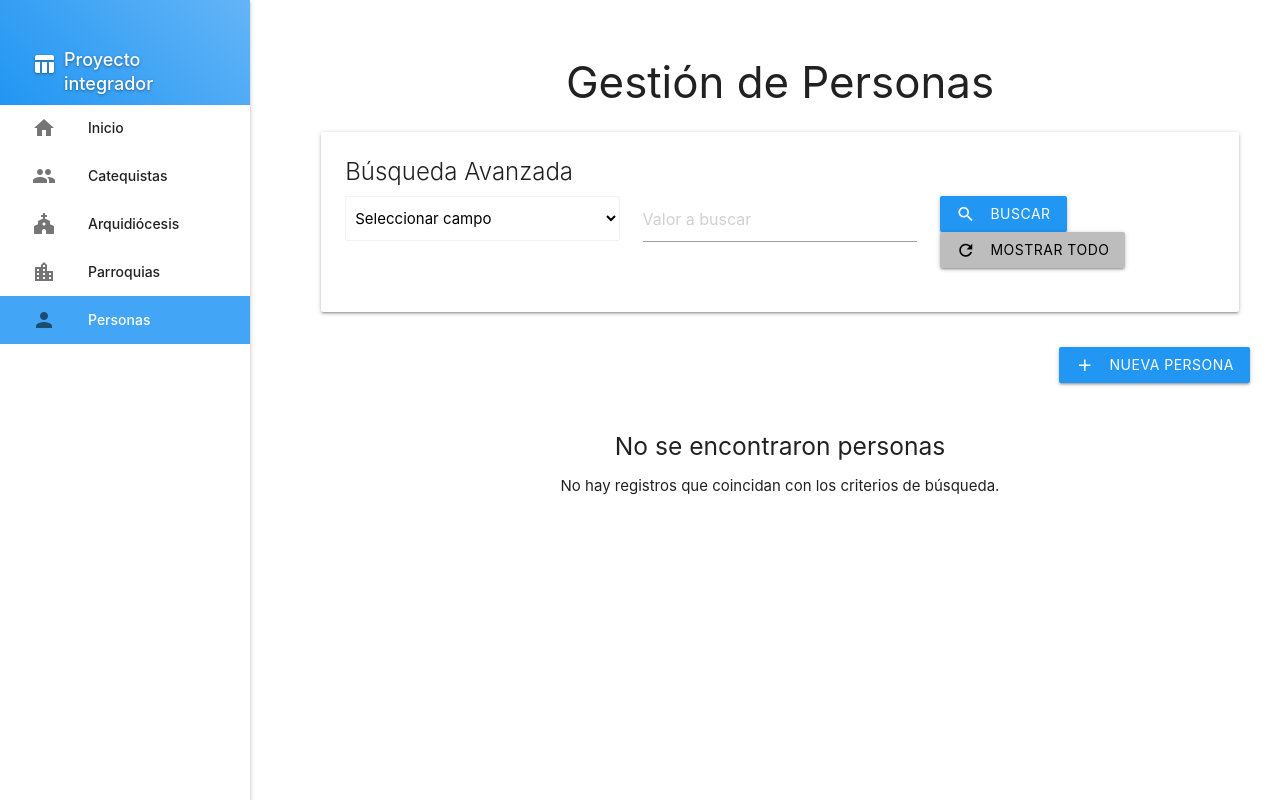
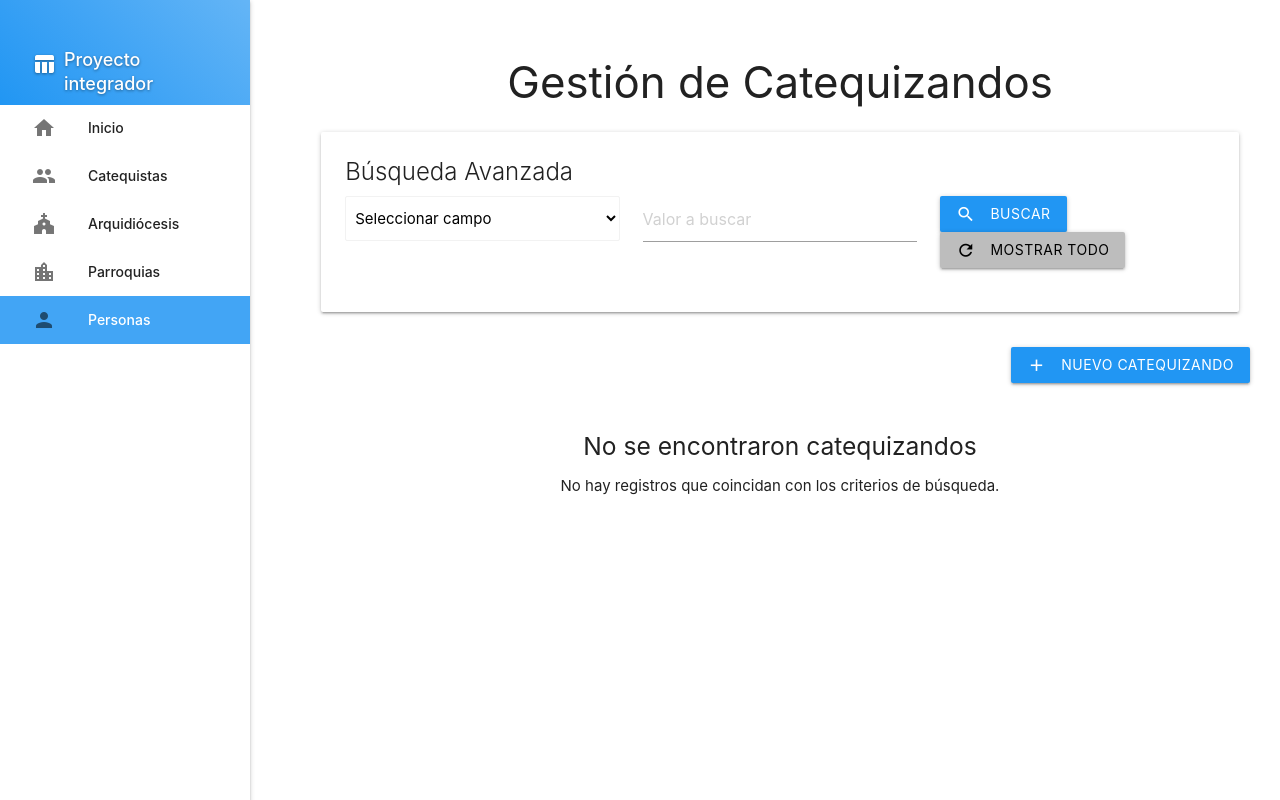
Before and after one commit to thedamnandres/Proyecto-Python-P2, a Flask app: page /personas/ in a window 1280 px wide. Run offline with Flask 3, Linux system fonts and the light colour scheme; data that the repository does not hold is empty.

Commit message:
lastchanges

```diff
--- a/app/controllers/personas_controller.py
+++ b/app/controllers/personas_controller.py
@@ -9,7 +9,7 @@ def listar():
     """Lista todas las personas desde MongoDB con búsqueda avanzada"""
     persona_model = PersonaModel()
     search_fields = [
-        'cedula', 'nombres', 'apellidos', 'parroquia_id', 'rol',
+        'cedula', 'nombres', 'apellidos', 'parroquia_id',
         'madre_nombre', 'padre_nombre',
         'bautismo.nombre_padrino', 'bautismo.nombre_madrina',
         'bautismo.lugar_bautizo'
@@ -47,7 +47,7 @@ def buscar():
     """Endpoint para búsqueda (GET y POST)"""
     persona_model = PersonaModel()
     search_fields = [
-        'cedula', 'nombres', 'apellidos', 'parroquia_id', 'rol',
+        'cedula', 'nombres', 'apellidos', 'parroquia_id',
         'madre_nombre', 'padre_nombre',
         'bautismo.nombre_padrino', 'bautismo.nombre_madrina',
         'bautismo.lugar_bautizo'
--- a/app/templates/personas/form.html
+++ b/app/templates/personas/form.html
@@ -1,10 +1,10 @@
 {% extends "base.html" %}
 
-{% block title %}{% if persona %}Editar Persona{% else %}Nueva Persona{% endif %}{% endblock %}
+{% block title %}{% if persona %}Editar Catequizando{% else %}Nuevo Catequizando{% endif %}{% endblock %}
 
 {% block content %}
 <div class="container">
-    <h3 class="center-align">{% if persona %}Editar Persona{% else %}Nueva Persona{% endif %}</h3>
+    <h3 class="center-align">{% if persona %}Editar Catequizando{% else %}Nuevo Catequizando{% endif %}</h3>
 
     <!-- Mostrar mensajes flash -->
     {% with messages = get_flashed_messages(with_categories=true) %}
--- a/app/templates/personas/listar.html
+++ b/app/templates/personas/listar.html
@@ -3,7 +3,7 @@
 {% block title %}Personas{% endblock %}
 
 {% block content %}
-<h3 class="center-align">Gestión de Personas</h3>
+<h3 class="center-align">Gestión de Catequizandos</h3>
 
 <!-- Formulario de búsqueda -->
 <div class="row" style="margin-bottom: 20px;">
@@ -22,7 +22,6 @@
                                     {% elif field == 'nombres' %}Nombres
                                     {% elif field == 'apellidos' %}Apellidos
                                     {% elif field == 'parroquia_id' %}ID Parroquia
-                                    {% elif field == 'rol' %}Rol
                                     {% elif field == 'madre_nombre' %}Nombre de Madre
                                     {% elif field == 'padre_nombre' %}Nombre de Padre
                                     {% elif field == 'bautismo.nombre_padrino' %}Padrino
@@ -55,7 +54,7 @@
 
 <div class="right-align" style="margin-bottom: 20px;">
     <a href="{{ url_for('personas.nuevo') }}" class="btn blue">
-        <i class="material-icons left">add</i>Nueva Persona
+        <i class="material-icons left">add</i>Nuevo Catequizando
     </a>
 </div>
 
@@ -68,7 +67,6 @@
             <th>Apellidos</th>
             <th>Fecha Nacimiento</th>
             <th>Sexo</th>
-            <th>Rol</th>
             <th>Teléfono</th>
             <th>Parroquia ID</th>
             <th>Acciones</th>
@@ -88,7 +86,6 @@
                 {% endif %}
             </td>
             <td>{{ persona['sexo'] }}</td>
-            <td>{{ persona['rol'] }}</td>
             <td>{{ persona['telefono_domicilio'] }}</td>
             <td>{{ persona['parroquia_id'] }}</td>
             <td>
@@ -115,7 +112,7 @@
 </table>
 {% else %}
 <div class="center-align" style="margin-top: 50px;">
-    <h5>No se encontraron personas</h5>
+    <h5>No se encontraron catequizandos</h5>
     <p>No hay registros que coincidan con los criterios de búsqueda.</p>
 </div>
 {% endif %}
```
Also changed, not shown: CONFIG_README.md (added), app/models/persona_model.py (added).
